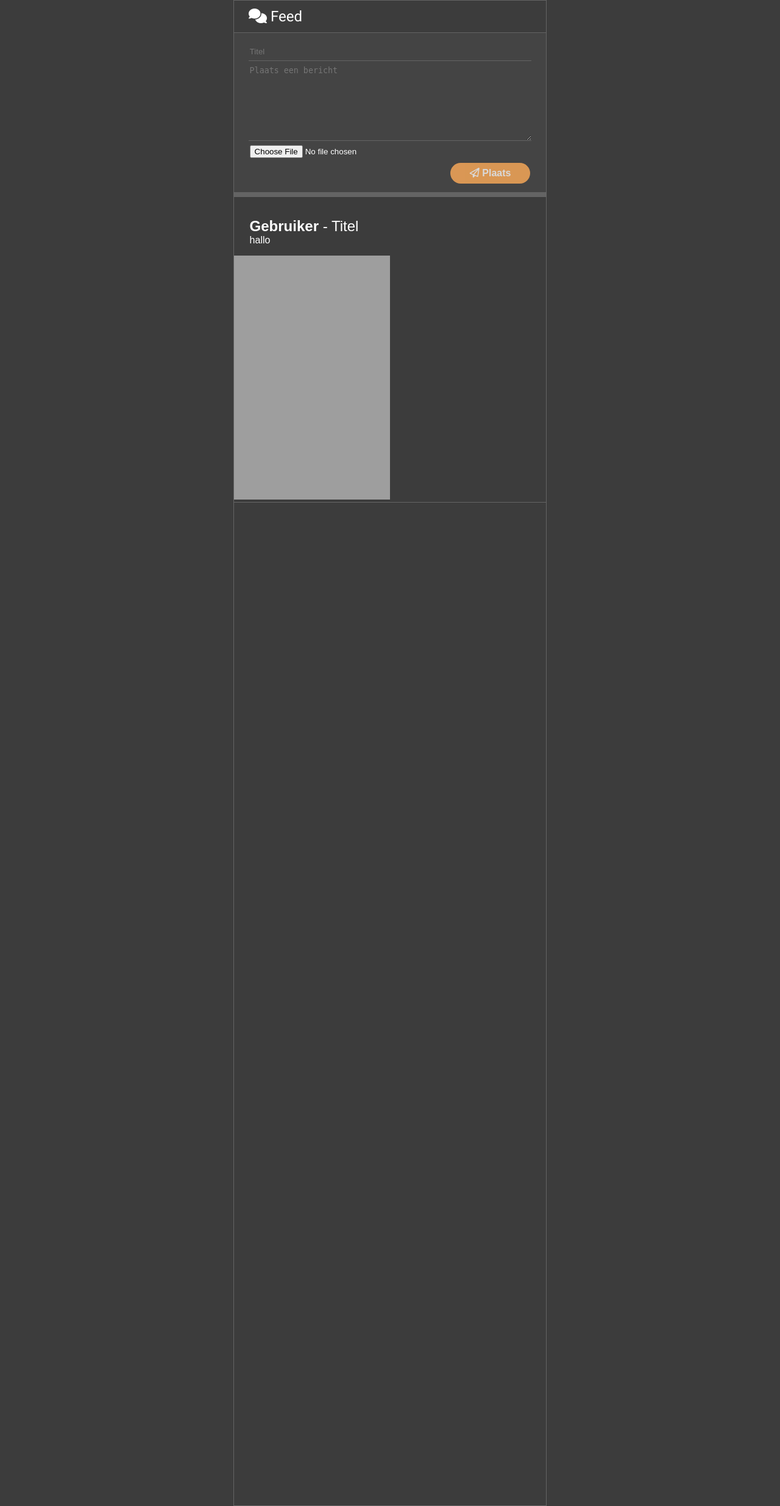
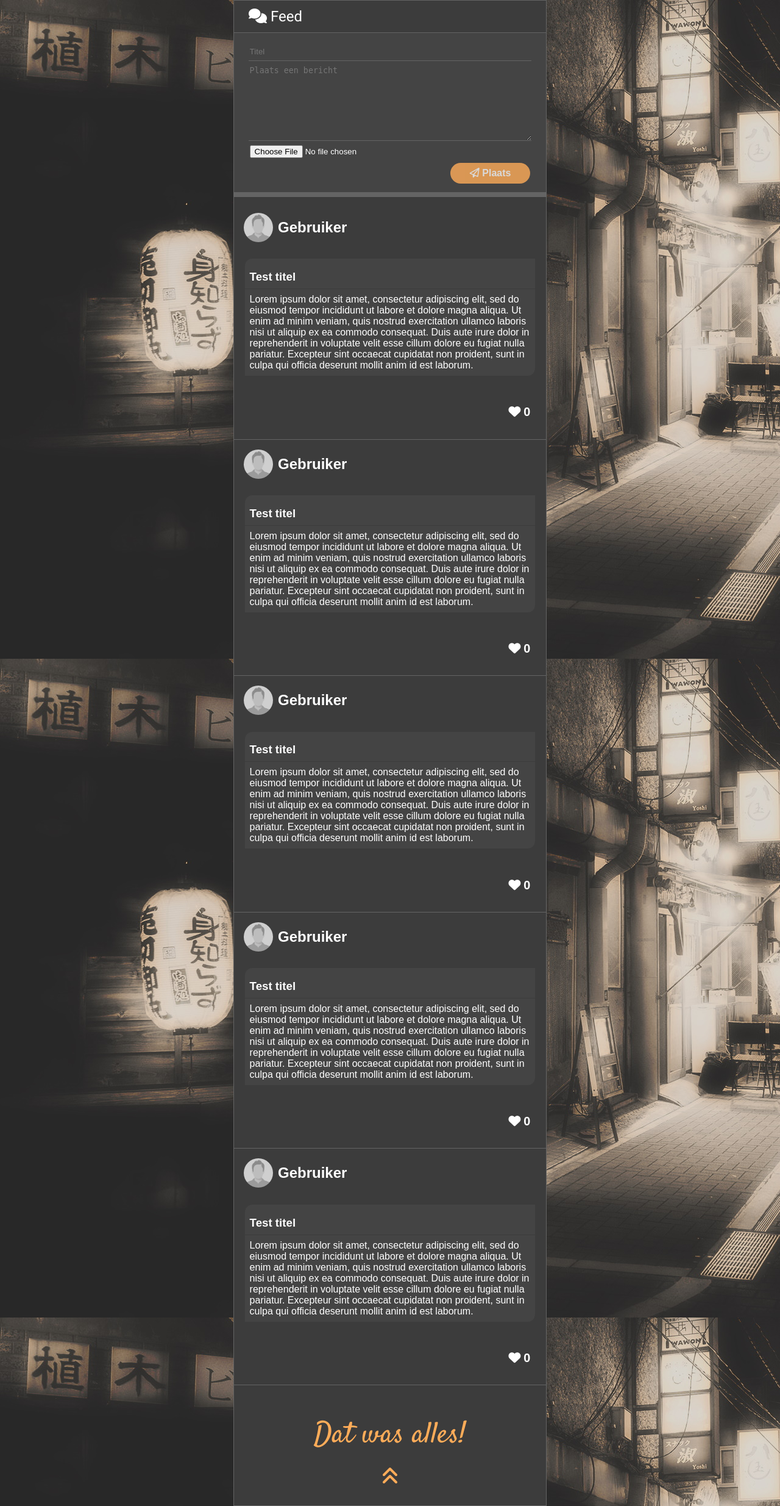
Before and after one commit to JustinRM104/thewall, a PHP site: page / in a window 1280 px wide. Shown: the whole page at 61% size. Run offline with PHP 8.4, Linux system fonts and the light colour scheme; some libraries are stand-ins or nearby versions; grey boxes are pictures that could not be loaded.

Commit message:
Veel nieuwe dingen css en html

```diff
--- a/index.php
+++ b/index.php
@@ -14,8 +14,14 @@
     <script src="https://kit.fontawesome.com/7023acb312.js" crossorigin="anonymous"></script>
   </head>
   <body>
+    <div class="bg"></div>
+
+    <nav>
+
+    </nav>
+
     <div class="feed">
-      <div class="top">
+      <div class="top" id="top">
         <h2><span class="fas fa-comments"></span> Feed</h2>
       </div>
       <form class="messageBox" action="index.html" method="post">
@@ -28,12 +34,55 @@
       </form>
       <div class="posts">
         <section>
-          <h2><span>Gebruiker</span> - Titel</h2>
-          <p>hallo</p>
-          <img src="https://cdn.shopify.com/s/files/1/0039/4225/2662/products/product-image-438717472.jpg?v=1538384920" alt="">
+          <img src="img/defaultuser.jpg" alt="" class="profilePicture">
+          <h2>Gebruiker</h2>
+          <h3>Test titel</h3>
+          <p>Lorem ipsum dolor sit amet, consectetur adipiscing elit, sed do eiusmod tempor incididunt ut labore et dolore magna aliqua. Ut enim ad minim veniam, quis nostrud exercitation ullamco laboris nisi ut aliquip ex ea commodo consequat. Duis aute irure dolor in reprehenderit in voluptate velit esse cillum dolore eu fugiat nulla pariatur. Excepteur sint occaecat cupidatat non proident, sunt in culpa qui officia deserunt mollit anim id est laborum.</p>
+          <div class="icons">
+            <h5 class="fas fa-heart"> <span>0</span></h5>
+          </div>
+        </section>
+        <section>
+          <img src="img/defaultuser.jpg" alt="" class="profilePicture">
+          <h2>Gebruiker</h2>
+          <h3>Test titel</h3>
+          <p>Lorem ipsum dolor sit amet, consectetur adipiscing elit, sed do eiusmod tempor incididunt ut labore et dolore magna aliqua. Ut enim ad minim veniam, quis nostrud exercitation ullamco laboris nisi ut aliquip ex ea commodo consequat. Duis aute irure dolor in reprehenderit in voluptate velit esse cillum dolore eu fugiat nulla pariatur. Excepteur sint occaecat cupidatat non proident, sunt in culpa qui officia deserunt mollit anim id est laborum.</p>
+          <div class="icons">
+            <h5 class="fas fa-heart"> <span>0</span></h5>
+          </div>
+        </section>
+        <section>
+          <img src="img/defaultuser.jpg" alt="" class="profilePicture">
+          <h2>Gebruiker</h2>
+          <h3>Test titel</h3>
+          <p>Lorem ipsum dolor sit amet, consectetur adipiscing elit, sed do eiusmod tempor incididunt ut labore et dolore magna aliqua. Ut enim ad minim veniam, quis nostrud exercitation ullamco laboris nisi ut aliquip ex ea commodo consequat. Duis aute irure dolor in reprehenderit in voluptate velit esse cillum dolore eu fugiat nulla pariatur. Excepteur sint occaecat cupidatat non proident, sunt in culpa qui officia deserunt mollit anim id est laborum.</p>
+          <div class="icons">
+            <h5 class="fas fa-heart"> <span>0</span></h5>
+          </div>
+        </section>
+        <section>
+          <img src="img/defaultuser.jpg" alt="" class="profilePicture">
+          <h2>Gebruiker</h2>
+          <h3>Test titel</h3>
+          <p>Lorem ipsum dolor sit amet, consectetur adipiscing elit, sed do eiusmod tempor incididunt ut labore et dolore magna aliqua. Ut enim ad minim veniam, quis nostrud exercitation ullamco laboris nisi ut aliquip ex ea commodo consequat. Duis aute irure dolor in reprehenderit in voluptate velit esse cillum dolore eu fugiat nulla pariatur. Excepteur sint occaecat cupidatat non proident, sunt in culpa qui officia deserunt mollit anim id est laborum.</p>
+          <div class="icons">
+            <h5 class="fas fa-heart"> <span>0</span></h5>
+          </div>
+        </section>
+        <section>
+          <img src="img/defaultuser.jpg" alt="" class="profilePicture">
+          <h2>Gebruiker</h2>
+          <h3>Test titel</h3>
+          <p>Lorem ipsum dolor sit amet, consectetur adipiscing elit, sed do eiusmod tempor incididunt ut labore et dolore magna aliqua. Ut enim ad minim veniam, quis nostrud exercitation ullamco laboris nisi ut aliquip ex ea commodo consequat. Duis aute irure dolor in reprehenderit in voluptate velit esse cillum dolore eu fugiat nulla pariatur. Excepteur sint occaecat cupidatat non proident, sunt in culpa qui officia deserunt mollit anim id est laborum.</p>
+          <div class="icons">
+            <h5 class="fas fa-heart"> <span>0</span></h5>
+          </div>
+        </section>
 
-        </section>
+        <h3 class="end">Dat was alles!</h3>
+        <a href="#top" class="fas fa-angle-double-up"></a>
       </div>
     </div>
+
   </body>
 </html>
--- a/master.css
+++ b/master.css
@@ -1,4 +1,5 @@
 @import url('https://fonts.googleapis.com/css?family=Roboto&display=swap');
+@import url('https://fonts.googleapis.com/css?family=Satisfy&display=swap');
 
 body {
   margin: 0;
@@ -6,46 +7,59 @@ body {
   font-family: sans-serif;
 }
 
+/* NOTE: achtergrond */
+.bg {
+  position: fixed;
+  width: 100%;
+  height: 100vh;
+  background-image: url("img/background.jpg");
+  z-index: -1;
+}
+
+/* NOTE: Navigatie */
+
+
+/* NOTE: smoothscroll */
+html {
+  scroll-behavior: smooth;
+}
+
+/* NOTE: Scrollbar */
+::-webkit-scrollbar {
+  width: 0px;
+}
+
+/* NOTE: wrapper en top */
 .feed {
   margin: 0 auto;
   padding: 0;
   width: 40%;
   height: calc(100vh - 0.1em);
-
   overflow-x: hidden;
   text-align: center;
-
   background: rgba(60, 60, 60, 1);
   border: 0.05em solid rgba(100, 100, 100, 1);
 }
-
-::-webkit-scrollbar {
-  width: 0px;
-}
-
 .top {
   margin: 0 auto;
   padding: 0;
   width: 100%;
   text-align: left;
   z-index: 2;
-
   background: rgba(60, 60, 60, 1);
-
   border-bottom: 0.05em solid rgba(100, 100, 100, 1);
 }
-
 .top h2 {
   display: inline-block;
   margin: 0.5em;
   margin-left: 1em;
   padding: 0;
-
   font-family: 'Roboto', sans-serif;
   font-weight: normal;
   color: white;
 }
 
+/* NOTE: Bericht sectie */
 .messageBox {
   margin: 0 auto;
   width: 100%;
@@ -56,7 +70,6 @@ body {
   border-bottom: 0.5em solid rgba(100, 100, 100, 1);
   z-index: -1;
 }
-
 .messageBox textarea {
   display: block;
   margin: 0 auto;
@@ -65,14 +78,12 @@ body {
   max-width: 90%;
   min-height: 5em;
   max-height: 10em;
-
   background: transparent;
   color: white;
   border: 0;
   border-bottom: 0.05em solid rgba(100, 100, 100, 1);
   outline: none;
 }
-
 .messageBox .title {
   display: block;
   margin: 0 auto;
@@ -81,94 +92,105 @@ body {
   max-width: 90%;
   min-height: 2em;
   max-height: 2em;
-
   background: transparent;
   color: white;
   border: 0;
   border-bottom: 0.05em solid rgba(100, 100, 100, 1);
   outline: none;
 }
-
-.messageBox .title:focus {
-  border-bottom: 0.05em solid #ffac59;
-}
-
-.messageBox textarea:focus {
-  border-bottom: 0.05em solid #ffac59;
-}
-
+.messageBox .title:focus {border-bottom: 0.05em solid #ffac59;}
+.messageBox textarea:focus {border-bottom: 0.05em solid #ffac59;}
 .messageBox a {
-  opacity: 0.8;
-  float: right;
-
   margin: 2em;
   margin-top: -2em;
-  text-decoration: none;
   margin-right: 5%;
+  float: right;
   padding: 0.5em;
   padding-right: 2em;
   padding-left: 2em;
+  opacity: 0.8;
+  border-radius: 5em;
+  text-decoration: none;
   color: white;
   font-weight: bold;
   background: #ffac59;
-  border-radius: 5em;
   transition-duration: 0.4s;
 }
+.messageBox a:hover {opacity: 1; transition-duration: 0.4s;}
+.upload {margin-left: 5%;margin-bottom: 3em; color: white;}
 
-.messageBox a:hover {
-  opacity: 1;
-  transition-duration: 0.4s;
+/* NOTE: Posts sectie */
+.posts {overflow: auto; margin: 0 auto; width: 100%;}
+.posts section {text-align: left; margin: 0 auto; border-bottom: 0.05em solid rgba(100, 100, 100, 1); color: white;}
+.posts section:hover h3 {background: rgba(100, 100, 100, 1); border-bottom: 0.25em solid #444444;}
+.posts section:hover p {background: rgba(100, 100, 100, 1);}
+.posts section:hover {background: #444444;}
+
+/* NOTE: Profiel foto */
+.profilePicture {
+  margin-top: 1em;
+  margin-left: 1em;
+  border-radius: 50%;
+  opacity: 0.8;
+  width: 3em;
+}
+.profilePicture:hover {opacity: 1;}
+
+/* NOTE: Gebruiker van post */
+section h2 {margin-top: -1.75em; margin-left: 3em; font-weight: bold;}
+section h2:hover {text-decoration: underline;}
+
+/* NOTE: Titel post */
+section h3 {
+  margin: 0 auto;
+  margin-top: 2em;
+  padding: 0.5rem;
+  padding-top: 1em;
+  width: 90%;
+  background: #444444;
+  border-bottom: 0.1em solid rgba(60, 60, 60, 1);
+  font-weight: bold;
+  border-top-left-radius: .75rem;
 }
 
-.upload {
-  margin-left: 5%;
-  margin-bottom: 3em;
-  color: white;
-}
+/* NOTE: Tekst van post */
+section p {margin: 0 auto; width: 90%; padding: 0.5rem; background: #444444; border-bottom-right-radius: .75rem; margin-bottom: 1em;}
 
-.posts {
-  overflow: auto;
-  margin: 0 auto;
-  width: 100%;
-}
-
-.posts section {
-  text-align: left;
-  margin: 0 auto;
-  border-bottom: 0.05em solid rgba(100, 100, 100, 1);
-  color: white;
-}
-
-section h2 {
-  margin: 0;
-  padding-top: 1em;
-  margin-left: 2vw;
-  font-weight: lighter;
-}
-h2 span {
-  font-weight: bold;
-  cursor: pointer;
-
-}
-
-h2 span:hover {
-  text-decoration: underline;
-}
-section p {
-  margin: 0;
-  margin-left: 2vw;
-  margin-bottom: 1em;
-}
-section img {
+/* NOTE: Plaatje post */
+.postImg {
   text-align: center;
   height: 400px;
   width: 50%;
   object-fit: cover;
   object-position: top;
-
 }
 
+/* NOTE: Icoontjes post */
+.icons {
+  margin: 0 auto;
+  width: 90%;
+  text-align: right;
+  font-size: 1.5em;
+}
+.icons h5 {cursor: pointer;}
+.icons h5:hover {color: red; text-shadow: 0px 0px 1em red;}
+h5 span {font-family: sans-serif; font-weight: lighter;}
 
-.posts section:hover {
-  background: #444444;
+/* NOTE: einde van alle posts */
+.end {
+  margin: 0 auto;
+  margin-top: 1em;
+  margin-bottom: 0;
+  width: 100%;
+  padding: 0;
+  text-align: center;
+
+  border-radius: 0;
+  border: 0;
+  font-family: 'Satisfy', sans-serif;
+  font-weight: lighter;
+  font-size: 3em;
+  color: #ffac59;
 }
+.fa-angle-double-up {color: #ffac59; margin-bottom: 1em; margin-top: 0.5em; font-size: 2em; font-weight: lighter; text-decoration: none; transition-duration: 0.4s;}
+.fa-angle-double-up:hover {text-shadow: 0px 0px 1em #ffac59; margin-top: 0; transition-duration: 0.4s;}
```
Also changed, not shown: img/defaultuser.jpg (added).
